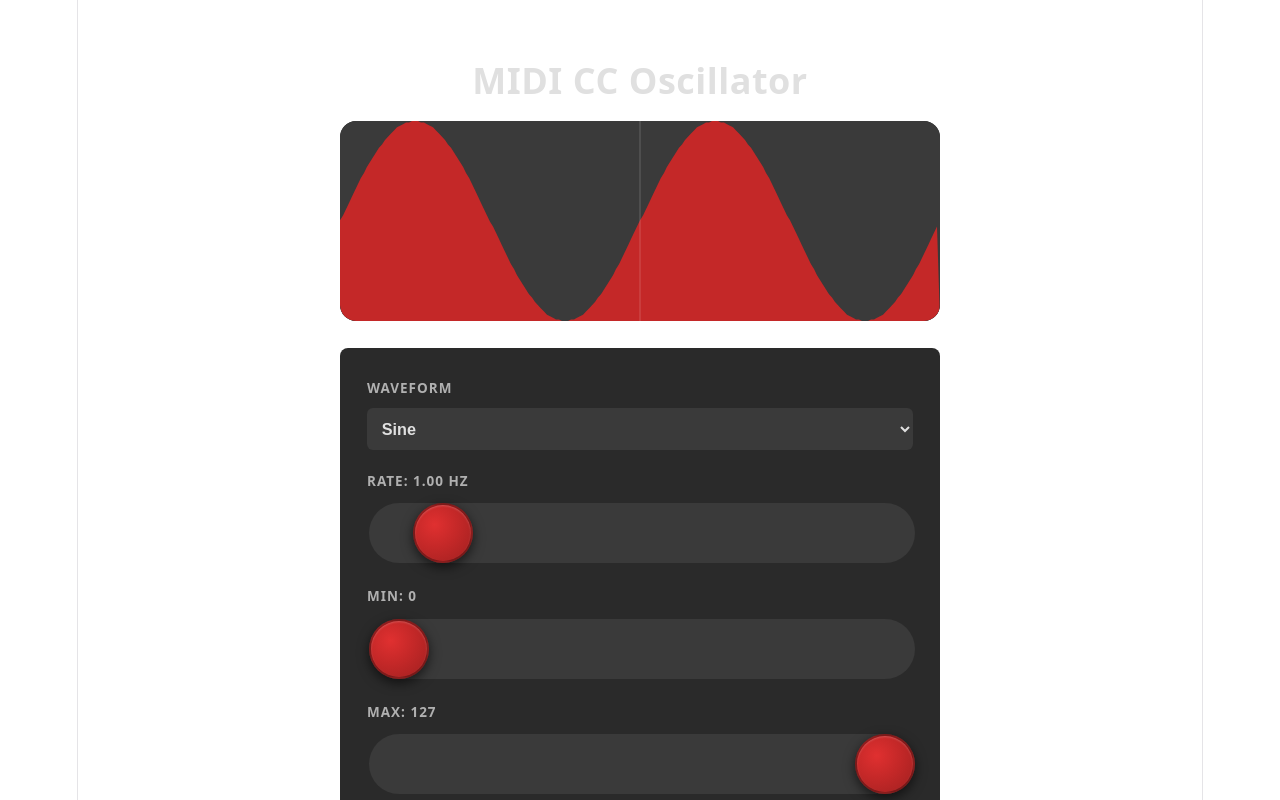
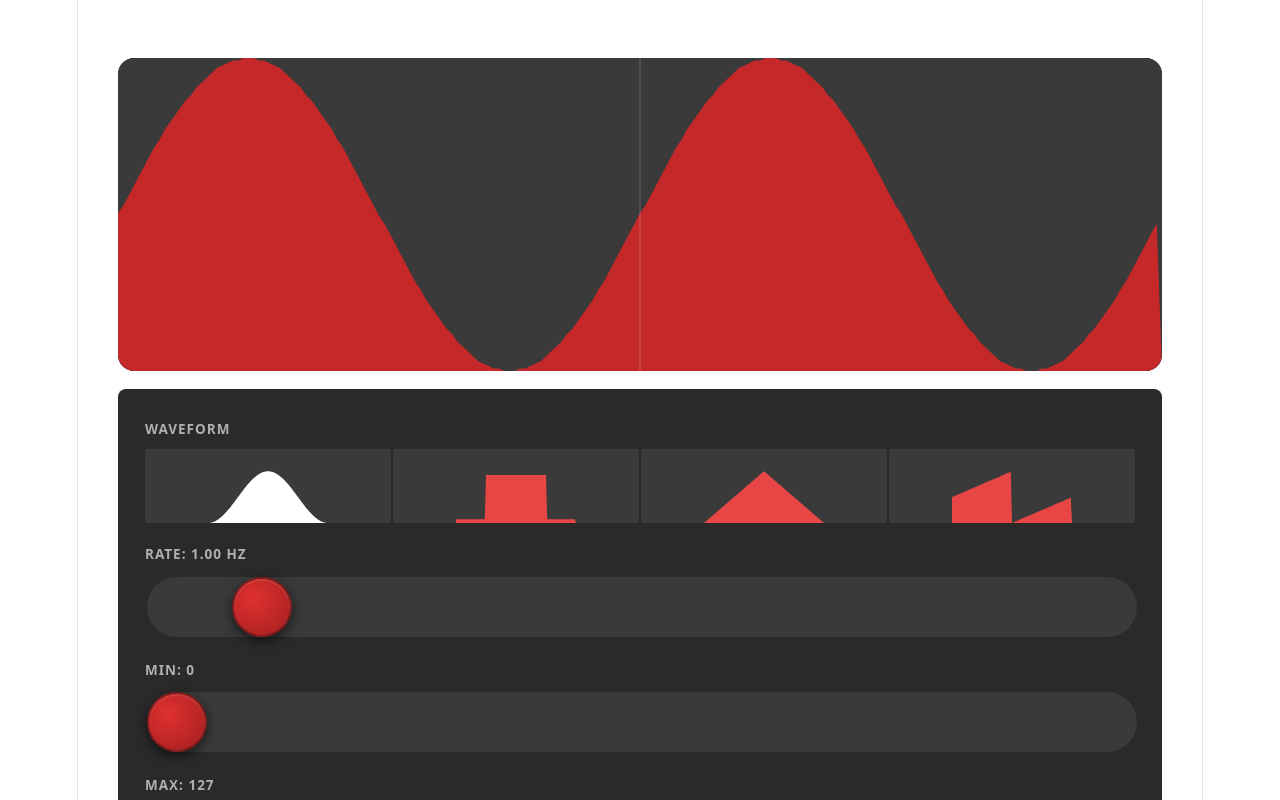
Before and after one commit to skinjester/midi-cc-oscillators, a React (Vite) app: page / in a window 1280 px wide. Shown: the top 800 px of the page. Built offline with nearby package versions, Linux system fonts and the light colour scheme.

Commit message:
replaced dropdown menu with selectable waveform gfx

```diff
--- a/src/App.css
+++ b/src/App.css
@@ -1,13 +1,17 @@
 .app {
-  max-width: 800px;
-  margin: 0 auto;
-  padding: 2rem;
+  max-width: 100vw;
+  min-height: 100vh;
+  margin: 0;
+  padding: 40px;
   text-align: center;
+  box-sizing: border-box;
+  display: flex;
+  flex-direction: column;
 }
 
 h1 {
-  font-size: 2rem;
-  margin-bottom: 1.5rem;
+  font-size: clamp(1.5rem, 4vw, 2rem);
+  margin-bottom: 1rem;
   color: #e0e0e0;
   font-weight: 700;
   letter-spacing: 0.5px;
@@ -17,7 +21,7 @@ h1 {
   display: flex;
   flex-direction: column;
   gap: 1rem;
-  margin-bottom: 1.5rem;
+  margin-bottom: 1rem;
   padding: 1.5rem;
   background: #2a2a2a;
   border-radius: 8px;
@@ -33,7 +37,7 @@ h1 {
 
 .control-group label {
   font-weight: 700;
-  font-size: 0.75rem;
+  font-size: clamp(0.65rem, 1.5vw, 0.75rem);
   color: #b0b0b0;
   text-transform: uppercase;
   letter-spacing: 1px;
@@ -42,13 +46,50 @@ h1 {
 .control-group select {
   width: 100%;
   padding: 0.6rem;
-  font-size: 0.9rem;
+  font-size: clamp(0.8rem, 2vw, 0.9rem);
   border-radius: 6px;
   border: none;
   background: #3a3a3a;
   color: #e0e0e0;
   cursor: pointer;
   font-weight: 600;
+}
+
+.waveform-selector {
+  display: flex;
+  flex-wrap: wrap;
+  gap: 2px;
+  width: 100%;
+}
+
+.waveform-selector button {
+  padding: 0;
+  border: none;
+  background: #3a3a3a;
+  cursor: pointer;
+  border-radius: 0;
+  transition: all 0.2s;
+  font-family: inherit;
+  display: flex;
+  align-items: center;
+  justify-content: center;
+  overflow: hidden;
+  flex: 1;
+  min-width: 0;
+}
+
+.waveform-selector button canvas {
+  display: block;
+  border-radius: 0;
+}
+
+.waveform-selector button:hover {
+  background: rgba(255, 255, 255, 0.1);
+}
+
+.waveform-selector button.active {
+  color: #ffffff;
+  font-weight: 700;
 }
 
 .control-group input[type="range"] {
@@ -103,7 +144,7 @@ h1 {
 
 .start-stop {
   padding: 0.8rem 2rem;
-  font-size: 1rem;
+  font-size: clamp(0.9rem, 2vw, 1rem);
   font-weight: 700;
   border-radius: 6px;
   border: none;
@@ -124,19 +165,24 @@ h1 {
 }
 
 .visualization {
-  margin: 1.5rem 0;
+  margin: 1rem 0;
   padding: 0;
   background: #3a3a3a;
   border-radius: 16px;
   display: flex;
   justify-content: center;
+  align-items: center;
   overflow: hidden;
   box-shadow: inset 0 2px 8px rgba(0, 0, 0, 0.3);
+  flex: 1;
+  min-height: 200px;
 }
 
 canvas {
   border-radius: 16px;
   background: #3a3a3a;
+  max-width: 100%;
+  height: auto;
 }
 
 .output {
@@ -146,7 +192,7 @@ canvas {
 }
 
 .value-display {
-  font-size: 3.5rem;
+  font-size: clamp(2.5rem, 6vw, 3.5rem);
   font-weight: 800;
   color: #e0e0e0;
   font-family: 'Courier New', monospace;
@@ -154,7 +200,7 @@ canvas {
 }
 
 .value-label {
-  font-size: 0.75rem;
+  font-size: clamp(0.65rem, 1.5vw, 0.75rem);
   color: #b0b0b0;
   font-weight: 700;
   text-transform: uppercase;
--- a/src/App.tsx
+++ b/src/App.tsx
@@ -14,6 +14,76 @@ function App() {
   const canvasRef = useRef<HTMLCanvasElement>(null)
   const animationRef = useRef<number>()
   const startTimeRef = useRef<number>(0)
+  const waveformIconsRef = useRef<{ [key: string]: HTMLCanvasElement }>({})
+
+  const drawWaveformIcon = (canvas: HTMLCanvasElement, type: Waveform, isActive: boolean) => {
+    const ctx = canvas.getContext('2d')
+    if (!ctx) return
+
+    const width = canvas.width
+    const height = canvas.height
+
+    ctx.clearRect(0, 0, width, height)
+
+    const color = isActive ? '#ffffff' : '#e84545'
+    ctx.fillStyle = color
+    ctx.beginPath()
+
+    const points = 100
+    ctx.moveTo(0, height)
+
+    for (let i = 0; i < points; i++) {
+      const x = (i / points) * width
+      let t = i / points
+
+      switch (type) {
+        case 'sine':
+          t = t - 0.25
+          break
+        case 'square':
+          t = t - 0.25
+          break
+        case 'sawtooth':
+          t = t + 0
+          break
+      }
+
+      let normalized = 0
+
+      switch (type) {
+        case 'sine':
+          normalized = Math.sin(t * Math.PI * 2)
+          break
+        case 'square':
+          normalized = Math.sin(t * Math.PI * 2) >= 0 ? 1 : -1
+          break
+        case 'triangle':
+          normalized = 2 * Math.abs(2 * (t - Math.floor(t + 0.5))) - 1
+          break
+        case 'sawtooth':
+          normalized = 2 * (t - Math.floor(t + 0.5))
+          break
+      }
+
+      const heightScale = type === 'square' ? 0.3 : 0.35
+      const baseline = height * 0.65
+      const y = baseline - (normalized * height * heightScale)
+      ctx.lineTo(x, y)
+    }
+
+    ctx.lineTo(width, height)
+    ctx.closePath()
+    ctx.fill()
+  }
+
+  useEffect(() => {
+    Object.keys(waveformIconsRef.current).forEach(key => {
+      const canvas = waveformIconsRef.current[key]
+      if (canvas) {
+        drawWaveformIcon(canvas, key as Waveform, waveform === key)
+      }
+    })
+  }, [waveform])
 
   const calculateValue = (time: number): number => {
     const frequency = rate
@@ -119,30 +189,86 @@ function App() {
     }
   }, [waveform, rate, min, max, isRunning])
 
+  useEffect(() => {
+    const updateCanvasSize = () => {
+      const canvas = canvasRef.current
+      if (canvas) {
+        const container = canvas.parentElement
+        if (container) {
+          const width = container.clientWidth
+          const height = Math.min(Math.max(width * 0.3, 200), 400)
+          canvas.width = width
+          canvas.height = height
+
+          const ctx = canvas.getContext('2d')
+          if (ctx) {
+            drawWaveform(ctx, canvas.width, canvas.height, 0, currentValue)
+          }
+        }
+      }
+    }
+
+    updateCanvasSize()
+    window.addEventListener('resize', updateCanvasSize)
+
+    return () => {
+      window.removeEventListener('resize', updateCanvasSize)
+    }
+  }, [currentValue])
+
   return (
     <div className="app">
-      <h1>MIDI CC Oscillator</h1>
-
       <div className="visualization">
         <canvas
           ref={canvasRef}
-          width={600}
-          height={200}
         />
       </div>
 
       <div className="controls">
         <div className="control-group">
           <label>Waveform</label>
-          <select
-            value={waveform}
-            onChange={(e) => setWaveform(e.target.value as Waveform)}
-          >
-            <option value="sine">Sine</option>
-            <option value="square">Square</option>
-            <option value="triangle">Triangle</option>
-            <option value="sawtooth">Sawtooth</option>
-          </select>
+          <div className="waveform-selector">
+            <button
+              className={waveform === 'sine' ? 'active' : ''}
+              onClick={() => setWaveform('sine')}
+            >
+              <canvas
+                ref={(el) => { if (el) waveformIconsRef.current['sine'] = el }}
+                width={120}
+                height={74}
+              />
+            </button>
+            <button
+              className={waveform === 'square' ? 'active' : ''}
+              onClick={() => setWaveform('square')}
+            >
+              <canvas
+                ref={(el) => { if (el) waveformIconsRef.current['square'] = el }}
+                width={120}
+                height={74}
+              />
+            </button>
+            <button
+              className={waveform === 'triangle' ? 'active' : ''}
+              onClick={() => setWaveform('triangle')}
+            >
+              <canvas
+                ref={(el) => { if (el) waveformIconsRef.current['triangle'] = el }}
+                width={120}
+                height={74}
+              />
+            </button>
+            <button
+              className={waveform === 'sawtooth' ? 'active' : ''}
+              onClick={() => setWaveform('sawtooth')}
+            >
+              <canvas
+                ref={(el) => { if (el) waveformIconsRef.current['sawtooth'] = el }}
+                width={120}
+                height={74}
+              />
+            </button>
+          </div>
         </div>
 
         <div className="control-group">
```
